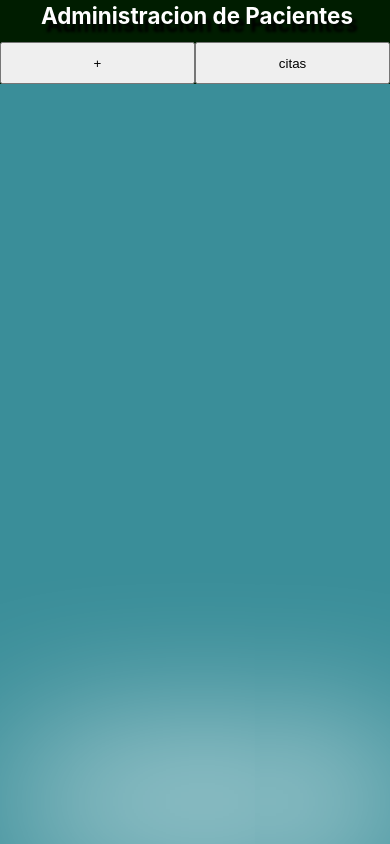
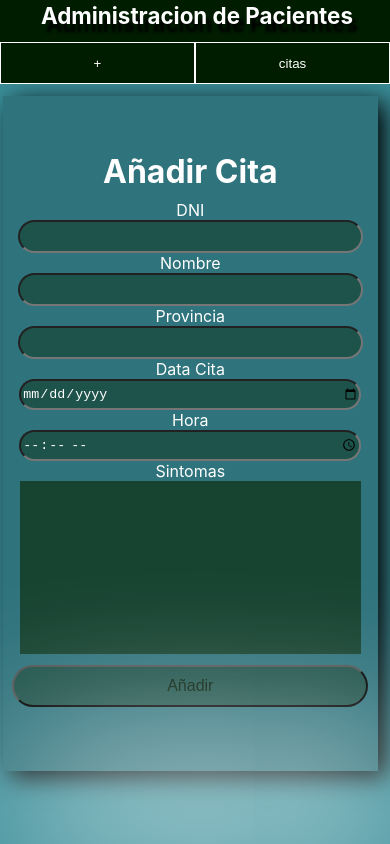
Before and after one commit to CodeBAou/app_administracion_pacientes_react, a React (Create React App) app: page / in a window 390 px wide. Built offline with nearby package versions, Linux system fonts and the light colour scheme.

Commit message:
componentes-Formulario-states

```diff
--- a/package.json
+++ b/package.json
@@ -8,7 +8,8 @@
     "@testing-library/user-event": "^7.2.1",
     "react": "^16.13.1",
     "react-dom": "^16.13.1",
-    "react-scripts": "3.4.3"
+    "react-scripts": "3.4.3",
+    "uuid": "^8.3.0"
   },
   "scripts": {
     "start": "react-scripts start",
--- a/src/App.js
+++ b/src/App.js
@@ -1,11 +1,13 @@
 import React,{useState} from 'react';
 import PropTypes from 'prop-types';
 import './assets/css/App.css';
+import Formulario from './components/Formulario';
 
 function App() {
 
     //Pages = añadir/ver
     const [page,SetPage]=useState('añadir');
+    const [citas,SetCita]=useState([]);
 
     const MobilePageAñadir = () => {
 
@@ -26,7 +28,10 @@ function App() {
       }
     }
 
+    const SaveCita= (e) => {
+      e.preventDefault();
 
+    }
 
   return (
 
@@ -43,14 +48,18 @@ function App() {
 
       </div>
 
-      <div id="BodyCa" className="body_Carre">
+      <div id="BodyCa" className="body_Carre" onSubmit={SaveCita}>
+
           <div id="Page_Añadir" className="Header_Api_Pacientes ">
-
+            <Formulario
+              SetCita={SetCita}
+            />
           </div>
 
           <div id="Page_Ver" className="Api_Pacientes_content ">
 
           </div>
+
       </div>
 
     </div>
--- a/src/assets/css/App.css
+++ b/src/assets/css/App.css
@@ -21,9 +21,8 @@
 
   width:100%;
   height:100vh;
+  background-size: cover;
   background-image:url('../img/fondo.png');
-  background-size: cover;
-
 }
 
 
@@ -34,15 +33,16 @@
   overflow:hidden;
 
 }
+
 .titulo_pagina_content{
 
-  position:absolute;
   top:0px;
   left:0px;
   width:100%;
   height:10vh;
+  position:absolute;
+  text-align:center;
   background:rgb(0, 29, 0);
-  text-align:center;
   box-shadow:20px 90vh 20vh white;
   text-shadow: 5px 8px 3px black;
 }
@@ -66,8 +66,16 @@
 h1{
 
   width:100%;
+  font-size:3em;
   color:white;
-  font-size:3em;
+  margin-top:0px;
+}
+
+h2{
+
+  width:100%;
+  font-size:2em;
+  color:white;
   margin-top:0px;
 }
 
@@ -77,6 +85,51 @@ h1{
   height:100vh;
 }
 
+form{
+
+  width:60%;
+  height:80vh;
+  margin:0 auto;
+  margin-top:3%;
+  text-align:center;
+  background: rgba(5, 5, 5, 0.2);
+  align-content: center;
+  box-shadow:8px 6px 24px black;
+}
+
+input{
+
+  width:90%;
+  height:4%;
+  border-radius:25px;
+  color:white;
+  background: rgba(7, 35, 1, 0.4);
+}
+
+label{
+  color:white;
+  font-size:1em;
+}
+
+textarea{
+
+  width:90%;
+  height:20vh;
+  border:none;
+  background: rgba(7, 35, 1, 0.6);
+  resize: none;
+  color:white;
+}
+
+.SubmitBTN{
+
+  width:95%;
+  height:5vh;
+  font-size:1em;
+  margin-top:2%;
+  margin-bottom:2%;
+  color:rgb(0,27,8);
+}
 
 @media(min-width:770px){
 
@@ -88,16 +141,22 @@ h1{
 
   .Api_Pacientes_content{
 
+    float:left;
     margin-left:0%;
-    float:left;
   }
 
   .MenuMobile{
 
     display:none;
   }
+
 }
 
+@media(max-width:1000px){
+  form{
+    width:90%;
+  }
+}
 @media(max-width:769px){
 
   .App{
@@ -115,46 +174,58 @@ h1{
   h1{
 
     width:100%;
+    float:left;
+    margin:2px;
     color:white;
     font-size:1.4em;
-    float:left;
-    margin:2px;
+  }
+
+  h2{
+    margin-bottom:1vh;
   }
 
   .MenuMobile{
 
     height:5vh;
     width:100%;
+    float:left;
     display:hidden;
-    float:left;
   }
 
   .btnMenuMobile{
 
     width:50%;
     height:100%;
+    background:none;
+    color:white;
+    border:0.05vh solid white;
   }
-
 
   .Header_Api_Pacientes{
 
-    height:100vh;
     width:50%;
     float:left;
     margin:0px;
+    height:100vh;
+
   }
 
   .Api_Pacientes_content{
 
-    height:100vh;
     width:50%;
     float:left;
     margin:0px;
+    height:100vh;
   }
 
   .body_Carre{
 
-      width:200%;
+    width:200%;
+  }
+
+  form{
+    width:96%;
+    margin-left:0.8%;
   }
 
 }
--- a/src/components/Formulario.jsx
+++ b/src/components/Formulario.jsx
@@ -1,10 +1,10 @@
 import React,{useState} from 'react';
-import { v4 as uuidv4 } from 'uuid';
-import '../assets/css/Formulario.css';
+
+
 
 const Formulario = ({SetCita}) => {
 
-    const [cita,ActualizarCita]=useState({
+    const [cita,setCita]=useState({
        id:'',
        dni:'',
        nombre:'',
@@ -14,56 +14,28 @@ const Formulario = ({SetCita}) => {
        sintomas:''
     });
 
-    const SetData=e=>{
-        ActualizarCita({
-            ...cita,
-            [e.target.name]:e.target.value
-        });
-    }
-
-    const {dni,nombre,provincia,data,hora,sintomas} = cita;
-
-    const AgregarCita= e => {
-
-        e.preventDefault();
-
-        cita.id=uuidv4();
-
-        SetCita(cita);
-
-        ActualizarCita({
-            id:'',
-            dni:'',
-            nombre:'',
-            provincia:'',
-            data:'',
-            hora:'',
-            sintomas:''
-        });
+    const ChangeCitaData= () => {
+        setCita();
     }
 
     return (
 
-        <div className="Content_Form">
-
-            <h2 className="h2-title-form">Crear Cita</h2>
-
-            <form id="FormCit" className="form_Api_Pacientes" onSubmit={AgregarCita}>
-               <label className="label_form_pacientes">DNI</label><br/>
-               <input type="text" name="dni" className="input_form_pacientes" type="text" onChange={SetData} value={dni} required/><br/>
-               <label className="label_form_pacientes">Nombre Paciente</label><br/>
-               <input type="text" name="nombre" className="input_form_pacientes" type="text" onChange={SetData} value={nombre} required/><br/>
-               <label className="label_form_pacientes">Provincia</label><br/>
-               <input type="text" name="provincia" className="input_form_pacientes" type="text" onChange={SetData} value={provincia} required/><br/>
-               <label className="label_form_pacientes">Data</label><br/>
-               <input type="date" name="data" className="input_form_pacientes" onChange={SetData} value={data} required/><br/>
-               <label className="label_form_pacientes">Hora</label><br/>
-               <input type="time" name="hora" className="input_form_pacientes" onChange={SetData} value={hora} required/><br/>
-               <textarea name="sintomas" className="text_area_form" maxLength="500" minLength="1" placeholder="sintomas..." onChange={SetData} value={sintomas} required></textarea><br/>
-               <input id="btn_Submit_Form_Pacientes" type="submit" name="mascota" className="input_form_pacientes" />
+        <form>
+            <h2>Añadir Cita</h2>
+            <label>DNI</label><br/>
+            <input name="dni" type="text"/><br/>
+            <label>Nombre</label><br/>
+            <input name="nombre" type="text"/><br/>
+            <label>Provincia</label><br/>
+            <input name="provincia" type="text"/><br/>
+            <label>Data Cita</label><br/>
+            <input name="data" type="date"/><br/>
+            <label>Hora</label><br/>
+            <input name="hora" type="time" /><br/>
+            <label>Sintomas</label><br/>
+            <textarea name="sintomas" minlength="10"></textarea><br/>
+            <input className="SubmitBTN" type="submit" value="Añadir"/>
         </form>
-
-        </div>
 
     );
 
```
Also changed, not shown: 1 other file (tests, documents, lock files or other folders). Lines whose indentation alone changed are shown as unchanged.
